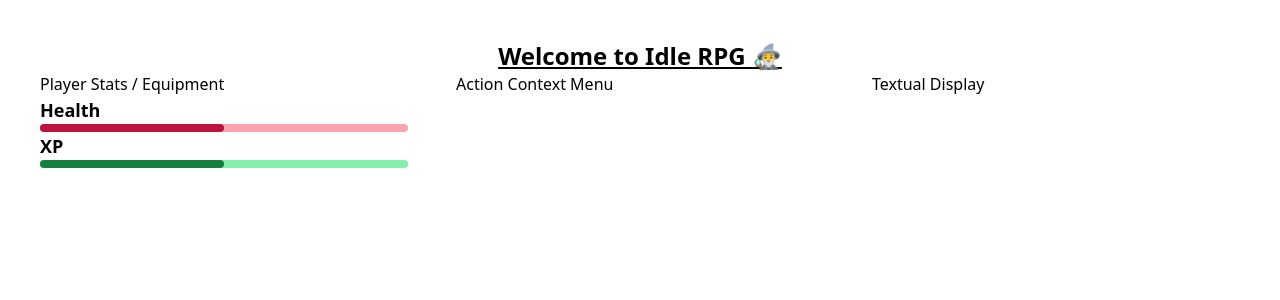
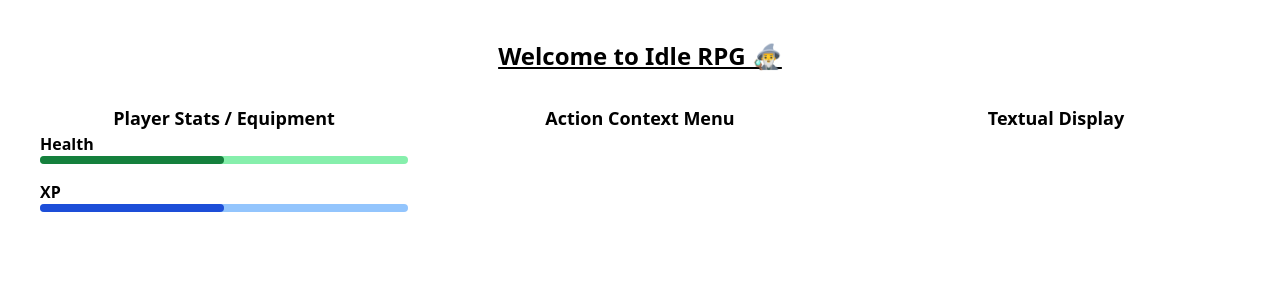
Before and after one commit to cryptic-mystic/idle-rpg-react, a Next.js app: page / in a window 1280 px wide. Shown: the top 300 px of the page. Built offline with nearby package versions, Linux system fonts and the light colour scheme.

Commit message:
refactor: tweaks and refactoring components lib

```diff
--- /dev/null
+++ b/common/components/Progress/Progress.module.css
@@ -0,0 +1,19 @@
+.loadingBar {
+  position: relative;
+  overflow: hidden;
+  display: block;
+  height: 8px;
+  z-index: 0;
+  transition: background-color 0.4s linear 0s;
+}
+
+.loadingBarInner {
+  width: 100%;
+  position: absolute;
+  left: 0px;
+  bottom: 0px;
+  top: 0px;
+  transition: background-color 0.4s linear 0s;
+  transition: transform 0.4s linear 0s;
+  transform-origin: left center;
+}
--- /dev/null
+++ b/common/components/Progress/Progress.tsx
@@ -0,0 +1,26 @@
+import React from 'react'
+
+import style from './Progress.module.css'
+
+const FULL_PERCENTAGE = 100
+const Progress = ({
+  percentage,
+  bgClassName = 'bg-gray-300',
+  innerClassName = 'bg-gray-700',
+}: {
+  percentage: number
+  bgClassName?: string
+  innerClassName?: string
+}) => {
+  const transformPercentage = FULL_PERCENTAGE - percentage
+  return (
+    <div className={`${style.loadingBar} w-full rounded-md ${bgClassName}`}>
+      <div
+        className={`${style.loadingBarInner} transform-gpu rounded-md ${innerClassName}`}
+        style={{ transform: `translateX(-${transformPercentage}%)` }}
+      ></div>
+    </div>
+  )
+}
+
+export default Progress
--- /dev/null
+++ b/common/components/Progress/index.ts
@@ -0,0 +1,2 @@
+import Progress from './Progress'
+export default Progress
--- a/pages/index.tsx
+++ b/pages/index.tsx
@@ -1,28 +1,7 @@
 import React, { useEffect, useState } from 'react'
 import Head from 'next/head'
 
-// class PlayerCharacter {}
-
-const FULL_PERCENTAGE = 100
-const Progress = ({
-  percentage,
-  bgClassName = 'bg-gray-300',
-  innerClassName = 'bg-gray-700',
-}: {
-  percentage: number
-  bgClassName?: string
-  innerClassName?: string
-}) => {
-  const transformPercentage = FULL_PERCENTAGE - percentage
-  return (
-    <div className={`loading-bar w-full ${bgClassName} rounded-md`}>
-      <div
-        className={`loading-bar-inner transform-gpu ${innerClassName} rounded-md`}
-        style={{ transform: `translateX(-${transformPercentage}%)` }}
-      ></div>
-    </div>
-  )
-}
+import Progress from '~/common/components/Progress'
 
 export default function Home() {
   const [percentage, setPercentage] = useState(0)
@@ -41,28 +20,37 @@ export default function Home() {
   return (
     <div className="container mx-auto py-10 px-10 relative">
       <Head>Idle RPG React</Head>
-      <h1 className="text-2xl text-center font-bold underline">
+      <h1 className="text-2xl text-center font-bold underline mb-8">
         Welcome to Idle RPG 🧙‍♂️
       </h1>
 
       <div className="grid grid-cols-3 gap-x-12">
         <div>
-          Player Stats / Equipment
-          <h1 className="text-lg font-bold">Health</h1>
+          <h2 className="text-lg text-center font-bold">Player Stats / Equipment</h2>
+          <div className='mb-4'>
+            <h3 className="text-md font-bold">Health</h3>
             <Progress
               percentage={percentage}
-            bgClassName="bg-rose-300"
-            innerClassName="bg-rose-700"
+              bgClassName={percentage < 20 ? 'bg-rose-300' : 'bg-green-300'}
+              innerClassName={percentage < 20 ? 'bg-rose-700' : 'bg-green-700'}
             />
-          <h1 className="text-lg font-bold">XP</h1>
+          </div>
+
+          <div className='mb-4'>
+            <h3 className="text-md font-bold">XP</h3>
             <Progress
               percentage={percentage}
-            bgClassName="bg-green-300"
-            innerClassName="bg-green-700"
+              bgClassName="bg-blue-300"
+              innerClassName="bg-blue-700"
             />
           </div>
-        <div>Action Context Menu</div>
-        <div>Textual Display</div>
+        </div>
+        <div>
+          <h2 className="text-lg text-center font-bold">Action Context Menu</h2>
+        </div>
+        <div>
+          <h2 className="text-lg text-center font-bold">Textual Display</h2>
+        </div>
       </div>
     </div>
   )
--- a/styles/global.css
+++ b/styles/global.css
@@ -2,21 +2,3 @@
 @tailwind components;
 @tailwind utilities;
 @tailwind variants;
-
-.loading-bar {
-  position: relative;
-  overflow: hidden;
-  display: block;
-  height: 8px;
-  z-index: 0;
-}
-
-.loading-bar-inner {
-  width: 100%;
-  position: absolute;
-  left: 0px;
-  bottom: 0px;
-  top: 0px;
-  transition: transform 0.4s linear 0s;
-  transform-origin: left center;
-}
--- a/tailwind.config.js
+++ b/tailwind.config.js
@@ -1,7 +1,7 @@
 module.exports = {
   content: [
     './pages/**/*.{js,ts,jsx,tsx}',
-    './components/**/*.{js,ts,jsx,tsx}',
+    './common/**/*.{js,ts,jsx,tsx}',
   ],
   theme: {
     extend: {},
```
Also changed, not shown: tsconfig.json (+19 -4 lines). Lines whose indentation alone changed are shown as unchanged.
